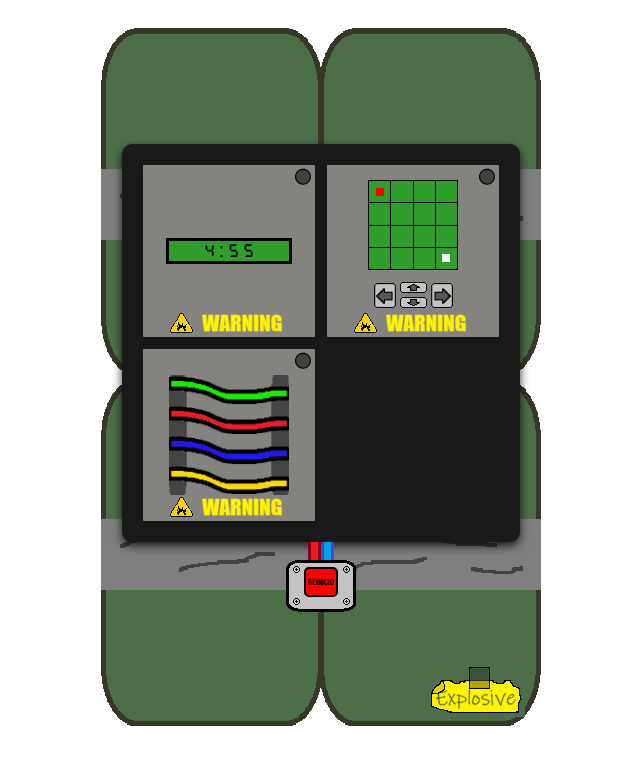
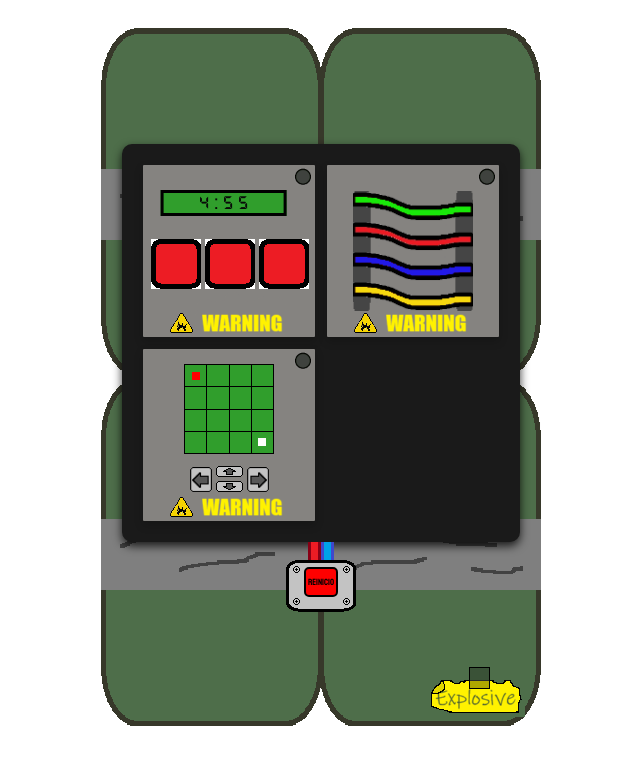
Before and after one commit to DanielSCuello/TFG-Bomba-DanielSanchez, a React (Vite) app: page / in a window 1280 px wide. Shown: the top 764 px of the page, without its empty margins (339-979 px from the left). Built offline with nearby package versions, Linux system fonts and the light colour scheme.

Commit message:
sincronizacion de resuelto de modulo en bomba y comienzo de final de desarrollo de temporizador

```diff
--- a/src/components/Bomba.jsx
+++ b/src/components/Bomba.jsx
@@ -7,15 +7,17 @@ import "./../styles/Bomba.css";
 function Bomba(){
   const [resuelto,setResuelto] = useState(false);
   const [reinicio, setReinicio] = useState(false);
-  const modulos=[
-    {name:"temporizador",},
-    {name:"cables",},
-    {name:"laberinto",},
-  ]
+  const [modulos, setModulos] = useState([
+    { name: "temporizador", resuelto: false },
+    { name: "cables", resuelto: false },
+    { name: "laberinto", resuelto: false }
+  ]);
 
   useEffect(()=>{
-
-  },[])
+    if (modulos.every((modulo) => modulo.resuelto === true)) {
+      console.log("hola")
+    }
+  },[modulos])
 
   const reiniciarBomba = () => {
     setReinicio(true);
@@ -29,10 +31,12 @@ function Bomba(){
        <table className="tabla">
           <thead>
               <tr>
-                <th ><Modulo tipo="temporizador" reinicio={reinicio}/></th>
-                <th ><Modulo tipo="laberinto" reinicio={reinicio}/></th>
+                <th ><Modulo tipo="temporizador" modulos={modulos} setModulo={setModulos} reinicio={reinicio}/></th>
+                <th ><Modulo tipo="cables" modulos={modulos}  setModulo={setModulos} reinicio={reinicio}/></th>
               </tr>
-                <th ><Modulo tipo="cables" reinicio={reinicio}/></th>
+              <tr>
+                <th ><Modulo tipo="laberinto" modulos={modulos}  setModulo={setModulos} reinicio={reinicio}/></th>
+              </tr>
           </thead>
         </table>
         <div className="button-container">
--- a/src/components/Cable.jsx
+++ b/src/components/Cable.jsx
@@ -2,7 +2,7 @@
 import { useState } from "react";
 import "./../styles/Cables.css";
 
-function Cable({ color, cortado, onCortar }) {
+function Cable({color, cortado, onCortar}) {
   const [hover, setHover] = useState(false);
 
   return (
--- a/src/components/Coordenada.jsx
+++ b/src/components/Coordenada.jsx
@@ -1,7 +1,7 @@
 import { useState ,useEffect } from "react";
 import "./../styles/Laberinto.css";
 
-function Coordenada({ coordenadaX ,coordenadaY, coordenadaXJugador ,coordenadaYJugador , final , camino }) {
+function Coordenada({coordenadaX ,coordenadaY, coordenadaXJugador ,coordenadaYJugador , final}) {
     const [jugador, setJugador] = useState(true);
 
     useEffect(()=>{
@@ -12,9 +12,6 @@ function Coordenada({ coordenadaX ,coordenadaY, coordenadaXJugador ,coordenadaYJ
         }
       },[coordenadaXJugador,coordenadaYJugador]);
 
-
-
-
       return (
         final ? <div className="cuadrado-final"></div> :
         jugador ? <div className="cuadrado-jugador"></div> :
--- a/src/components/Modulo.jsx
+++ b/src/components/Modulo.jsx
@@ -4,10 +4,19 @@ import Temporizador from "./ModuloTemporizador.jsx";
 import Cables from "./ModuloCables.jsx";
 import Laberinto from "./ModuloLaberinto.jsx";
 
-function Modulo({ tipo ,reinicio}) {
+function Modulo({ tipo,modulos,setModulo ,reinicio}) {
   const [resuelto, setResuelto] = useState(false);
   const [fallado, setFallado] = useState(false);
 
+  useEffect(() => {
+      setModulo((prevModulos) =>
+        prevModulos.map((modulo) =>
+          modulo.name === tipo ? resuelto ? { ...modulo, resuelto: true } : modulo : modulo
+        )
+      );
+    },[resuelto]);
+
+  //if (modulos.some((modulo) => modulo.name === tipo))
   useEffect(()=>{
     setResuelto(false);
     setFallado(false);
@@ -15,10 +24,10 @@ function Modulo({ tipo ,reinicio}) {
 
   return (
     <div className="modulo">
-      <div className={fallado? "luz-roj" : resuelto ? "luz-ver" : `luz-apa`}/>
-      {tipo === "temporizador" && <Temporizador inicialMinutos={5} setResuelto={setResuelto} fallado={fallado} setFallado={setFallado} reinicio={reinicio}/>}
-      {tipo === "cables" && <Cables setResuelto={setResuelto} fallado={fallado} setFallado={setFallado} reinicio={reinicio}/>}
-      {tipo === "laberinto" && <Laberinto setResuelto={setResuelto} fallado={fallado} setFallado={setFallado} reinicio={reinicio}/>}
+      <div className={fallado ? "luz-roj" : resuelto ? "luz-ver" : "luz-apa"}/>
+        {tipo === "temporizador" && <Temporizador inicialMinutos={5} setResuelto={setResuelto} fallado={fallado} setFallado={setFallado} reinicio={reinicio}/>}
+        {tipo === "cables" && <Cables setResuelto={setResuelto} fallado={fallado} setFallado={setFallado} reinicio={reinicio}/>}
+        {tipo === "laberinto" && <Laberinto setResuelto={setResuelto} fallado={fallado} setFallado={setFallado} reinicio={reinicio}/>}
     </div>
   );
 }
--- a/src/components/ModuloTemporizador.jsx
+++ b/src/components/ModuloTemporizador.jsx
@@ -37,6 +37,11 @@ function Temporizador({ inicialMinutos , setFallado ,reinicio}) {
   return (
     <div>
       <h3 className="clock">{minutos} : {segundos} {segundos2}</h3>
+      <table className="botones-container">
+        <td><div className="boton-roj" /></td>
+        <td><div className="boton-roj"/></td>
+        <td><div className="boton-roj"/></td>
+      </table>
     </div>
   );
 }
--- a/src/config/config.js
+++ b/src/config/config.js
@@ -22,6 +22,11 @@ export let GLOBAL_CONFIG = {
   },
 };
 
+
+
+
+
+
 export const CABLES_CONFIG = {
   cableroj: { color: "roj", orden: 1 },
   cableazu: { color: "azu", orden: 2 },
--- a/src/styles/Bomba.css
+++ b/src/styles/Bomba.css
@@ -21,6 +21,7 @@
     background: #1a1a1a;
     padding: 10px;
     border-radius: 10px;
+    grid-template-columns: repeat(2, 1fr);
     box-shadow: 0px 4px 10px rgba(0, 0, 0, 0.8);
     width: auto;
     text-align: center;
--- a/src/styles/Cables.css
+++ b/src/styles/Cables.css
@@ -1,3 +1,5 @@
+
+
 .cable-roj, .cable-azu, .cable-ama, .cable-ver ,.cable-cor ,.cable-resp {
     justify-content: center;
     align-items: center;
@@ -51,6 +53,7 @@
     justify-content: center; /* Centra horizontalmente */
     align-items: center;
     position: relative;
+    margin:auto;
     width: 120px;
     height: 120px;
     background-size: cover;
--- a/src/styles/Laberinto.css
+++ b/src/styles/Laberinto.css
@@ -2,16 +2,16 @@
     height: 170px;
     width: 170px;
     display: flex;
-    flex-direction: column; /* ✅ Apila las tablas una encima de otra */
-    align-items: center; /* ✅ Centra horizontalmente */
-    gap: 20px; /* ✅ Espacio entre tablas */
+    flex-direction: column;
+    align-items: center;
+    gap: 20px;
 }
 
 .tabla-laberinto {
-    position: absolute; /* Se pega arriba dentro del contenedor */
+    position: absolute;
     top: 15px;
     left: 50%;
-    width: 90px; /* Ajusta según el tamaño de la celda */
+    width: 90px;
     height: 90px;
     transform: translateX(-50%);
     border: 1px #000000;
--- a/src/styles/Modulo.css
+++ b/src/styles/Modulo.css
@@ -15,9 +15,9 @@
 .modulo {
   position: relative;
   display: flex;
-  flex-direction: column;
+  /*flex-direction: column;
   justify-content: center;
-  align-items: center;
+  align-items: center; */
   text-align: center;
   background-repeat: no-repeat;
   gap: 10px;
--- a/src/styles/Temporizador.css
+++ b/src/styles/Temporizador.css
@@ -8,6 +8,8 @@
 }
 
 .clock {
+    transform: translateY(20%);
+    transform: translateX(10%);
     height: 20px ;
     width : 120px;
     font-family: 'DS-DIGITB', monospace;
@@ -17,3 +19,25 @@
     border: 3px solid black;
     border-color:black ;
 }
+
+.botones-container{
+    width: 160px;
+    height: 50px;
+}
+
+.boton-roj , .boton-blanc , .boton-negr{
+    height: 50px ;
+    width : 50px;
+}
+
+.boton-roj {
+    background-image: url("../images/images-boton/boton-roj.png");
+}
+
+.td-boton{
+    text-align: center;
+    vertical-align: middle;
+    display: flex;
+    justify-content: center;
+    align-items: center;
+}
```
Also changed, not shown: src/images/images-boton/boton-roj.png (added).
